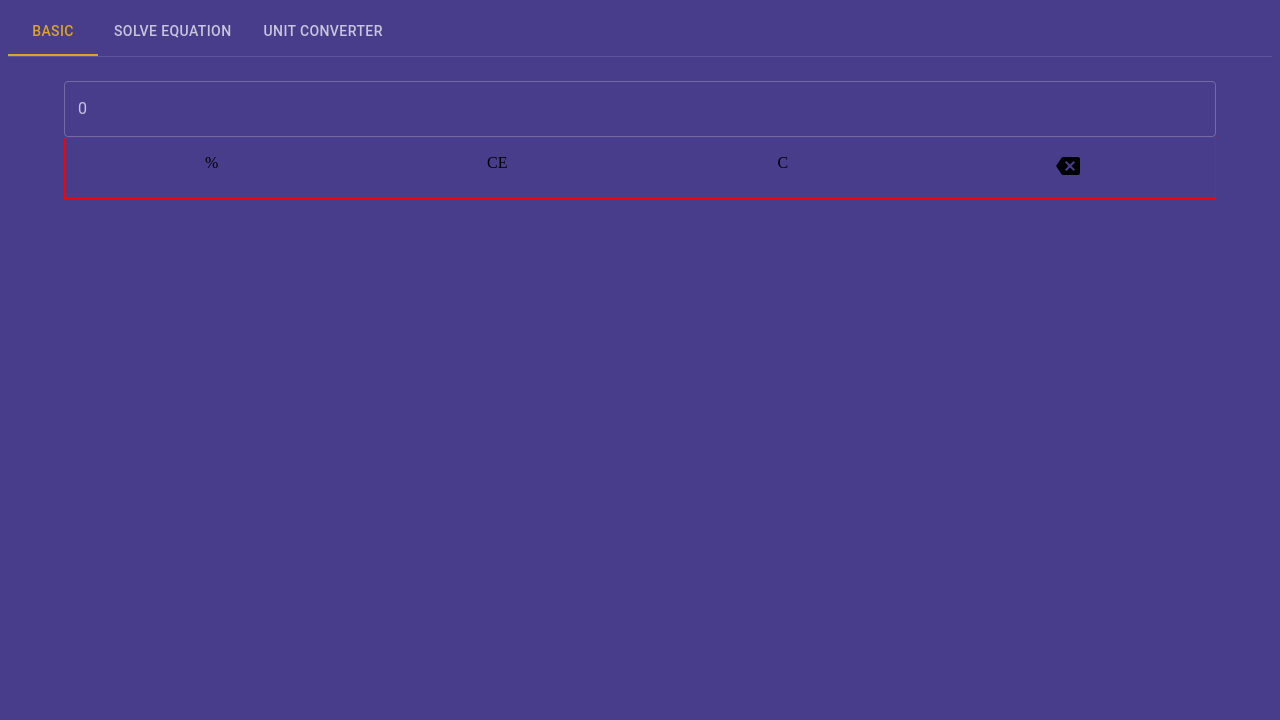
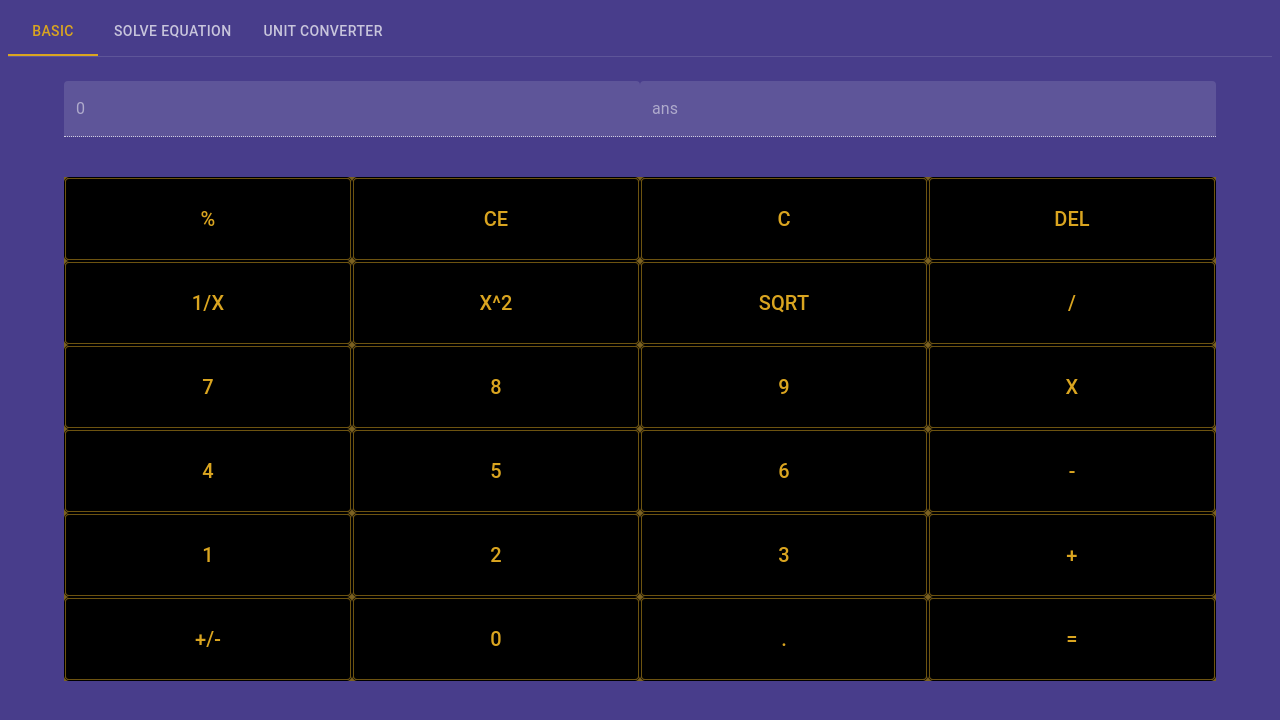
Before and after one commit to Rishikesh-kumar-7258/calculator, a React (Create React App) app: page / in a window 1280 px wide. Shown: the top 720 px of the page. Built offline with nearby package versions, Linux system fonts and the light colour scheme.

Commit message:
Basic calculator layout added

```diff
--- a/src/App.css
+++ b/src/App.css
@@ -1,3 +1,3 @@
 body {
-  background-color: darkslateblue;
+  background-color: #483d8b;
 }
--- a/src/App.js
+++ b/src/App.js
@@ -14,7 +14,7 @@ const theme = createTheme({
     },
     mode: "dark",
     secondary: {
-      main: "#ff0000",
+      main: "#483d8b",
     },
   },
 });
--- a/src/components/basic.jsx
+++ b/src/components/basic.jsx
@@ -1,33 +1,108 @@
 import React from "react";
-import { Box, Container, Grid, Stack, TextField } from "@mui/material";
-import { Backspace } from "@mui/icons-material";
+import {
+  Box,
+  Container,
+  Grid,
+  Stack,
+  TextField,
+  Button,
+  Typography,
+  FormControl,
+} from "@mui/material";
 
 const Basic = () => {
+  const [equation, setEquation] = React.useState("");
+  const numpads = [
+    "%",
+    "CE",
+    "C",
+    "DEL",
+    "1/x",
+    "x^2",
+    "sqrt",
+    "/",
+    "7",
+    "8",
+    "9",
+    "X",
+    "4",
+    "5",
+    "6",
+    "-",
+    "1",
+    "2",
+    "3",
+    "+",
+    "+/-",
+    "0",
+    ".",
+    "=",
+  ];
+
   return (
     <Container>
-      <Stack direction="column">
-        <TextField label="0" />
+      <Stack
+        direction="column"
+        sx={{
+          position: "relative",
+          height: "80vh",
+          display: "grid",
+          gridTemplateRows: "auto 1fr",
+          placeItems: "center",
+        }}
+      >
+        <FormControl fullWidth sx={{ display: "flex", flexDirection: "row" }}>
+          <TextField
+            label="0"
+            disabled
+            value={equation}
+            variant="filled"
+            fullWidth
+          />
+          <TextField
+            label="ans"
+            variant="filled"
+            disabled
+            fullWidth
+          ></TextField>
+        </FormControl>
         <Box
           sx={{
             flexGrow: 1,
             textAlign: "center",
-            padding: 2,
-            border: "1px solid red",
+            backgroundColor: "#7b6120",
           }}
         >
-          <Grid container spacing={3}>
-            <Grid item xs={3}>
-              %
-            </Grid>
-            <Grid item xs={3}>
-              CE
-            </Grid>
-            <Grid item xs={3}>
-              C
-            </Grid>
-            <Grid item xs={3}>
-              <Backspace />
-            </Grid>
+          <Grid container>
+            {numpads.map((numpad) => {
+              return (
+                <Grid
+                  item
+                  xs={3}
+                  key={numpad}
+                  sx={{
+                    border: "1px solid black",
+                    display: "flex",
+                    justifyContent: "center",
+                    alignItems: "center",
+                    borderRadius: "5px",
+                  }}
+                >
+                  <Button
+                    fullWidth
+                    sx={{
+                      padding: 3,
+                      bgcolor: "black",
+                    }}
+                    variant="outlined"
+                  >
+                    <Typography variant="h6" color="primary">
+                      {numpad}
+                    </Typography>
+                  </Button>
+                </Grid>
+              );
+            })}
           </Grid>
         </Box>
       </Stack>
```
